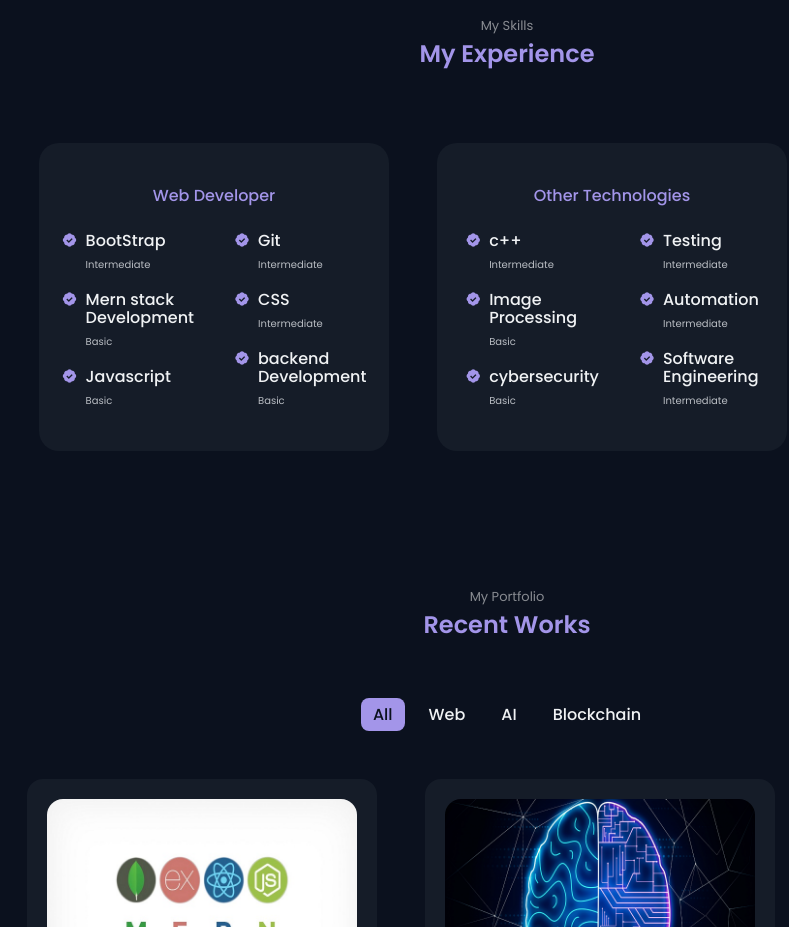
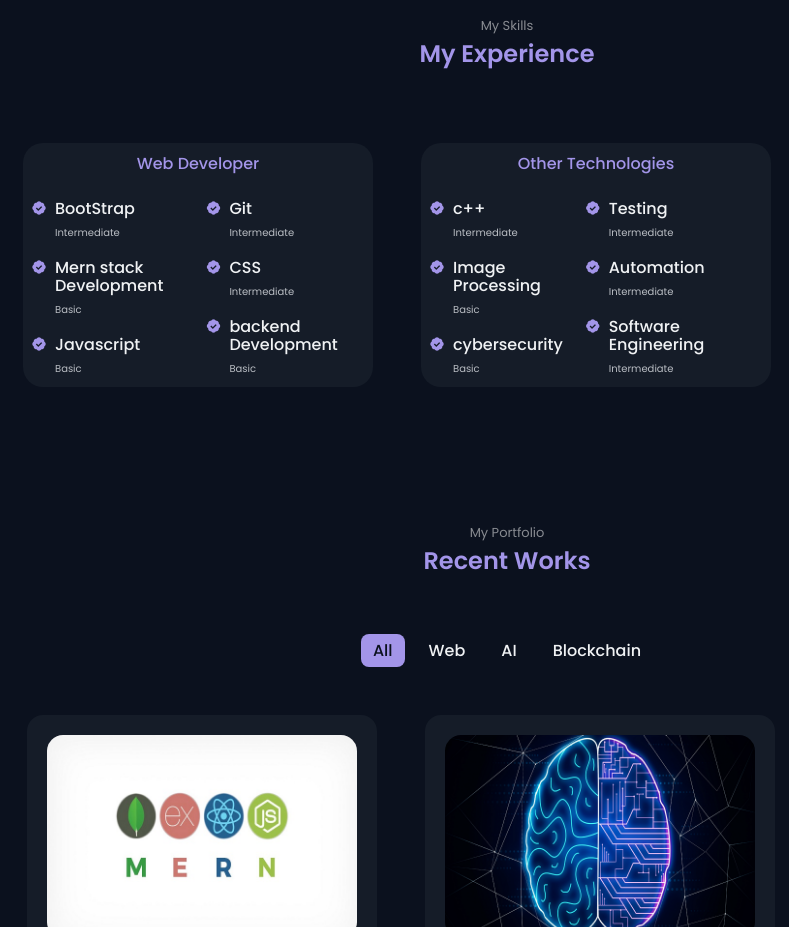
Before and after one commit to vikashchand/vikashchand.github.io, a plain HTML site: page index.html in a window 1280 px wide. Shown: the part 1540-2467 px from the top of the page, without its empty margins (133-922 px from the left). Drawn offline with nearby package versions, Linux system fonts and the light colour scheme.

Commit message:
skills update

```diff
--- a/assets/css/styles.css
+++ b/assets/css/styles.css
@@ -436,18 +436,17 @@ justify-content:center ;
 
 }
 /*=============== SKILLS ===============*/
-
 .skills__container{
   row-gap: 2rem;
-  padding: 1rem ;
+  padding: 0rem ;
   padding-top: 1rem;
   padding-bottom: 1rem;
-  border: 2rem;
+  border: 1rem;
 }
 
 .skills__content{
   background-color: var(--container-color);
-  padding: 2.5rem;
+  padding: .5rem;
   border-radius: 1.25rem;
 
 }
@@ -464,7 +463,7 @@ justify-content:center ;
 .skills__box{
   display: flex;
   justify-content: center;
-  column-gap: 2.5rem;
+  column-gap: .1rem;
 
 }
 
```
